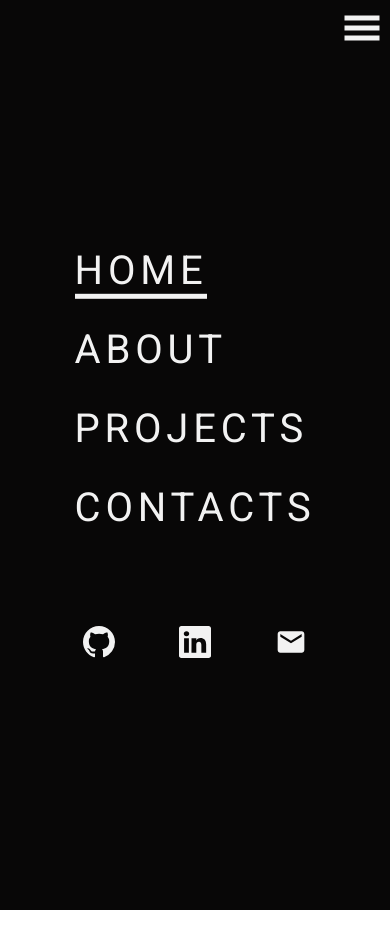
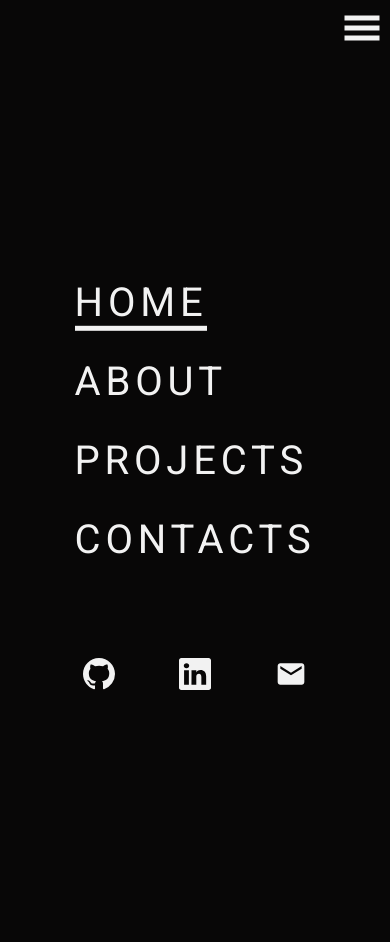
Before and after one commit to ValerioCipolla/portfolio, a Next.js app: page / in a window 390 px wide. Both pictures are taken after a click on the element 195 px from the left and 33 px from the top of the page. Before the commit the page ends 910 px from the top, so only its background shows below. Built offline with nearby package versions, Linux system fonts and the light colour scheme.

Commit message:
added margins to mobile menu

```diff
--- a/styles/mobileMenu.module.css
+++ b/styles/mobileMenu.module.css
@@ -1,7 +1,6 @@
 .menu {
   position: absolute;
   height: 100vh;
-  max-height: 100vh;
   width: 100%;
   z-index: 1;
   background-color: var(--black);
@@ -9,6 +8,7 @@
   flex-direction: column;
   justify-content: center;
   align-items: center;
+  margin: 2rem auto;
 }
 
 .list {
```
